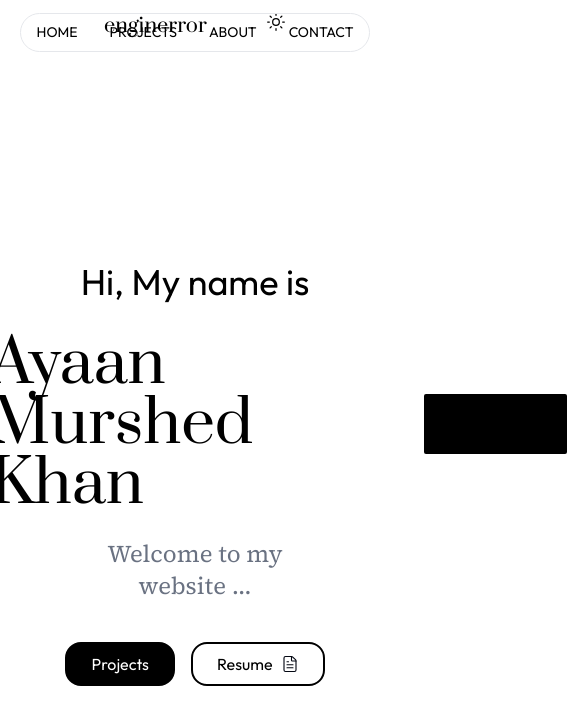
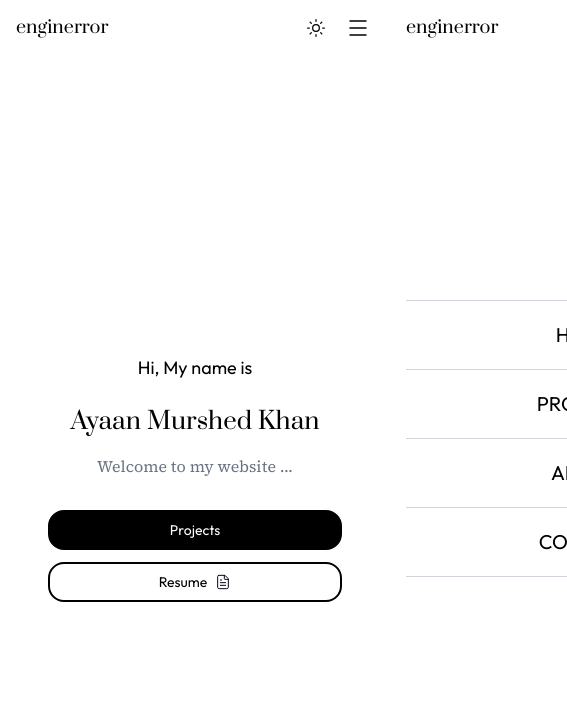
Before and after one commit to enginerror/ayaan, a React (Vite) app: page / in a window 390 px wide. Shown: the top 724 px of the page, 567 px wide, since content can reach past the window. Built offline with nearby package versions, Linux system fonts and the light colour scheme.

Commit message:
home and project page responsive

```diff
--- a/src/App.jsx
+++ b/src/App.jsx
@@ -8,7 +8,7 @@ import FixedNavbar from "./Navbar/FixedNavbar";
 
 function App() {
   return (
-    <div className="outfit px-26">
+    <div className="outfit px-4 sm:px-6 md:px-8 lg:px-12 xl:px-16 2xl:px-24">
       <BrowserRouter>
         <FixedNavbar />
         <Navbar />
--- a/src/Navbar/FixedNavbar.jsx
+++ b/src/Navbar/FixedNavbar.jsx
@@ -1,32 +1,44 @@
-import { Link } from "react-router-dom";
+import { Link, useLocation } from "react-router-dom";
 
 const FixedNavbar = () => {
+  const location = useLocation();
+
   return (
+    <div className="hidden sm:block">
       <div className="w-full flex justify-center items-center relative">
-      <div className="flex justify-center items-center border border-gray-200 fixed mt-16 rounded-full">
+        <div className="flex justify-center items-center border border-gray-200 bg-white/80 backdrop-blur-sm fixed mt-12 sm:mt-14 md:mt-16 rounded-full shadow-sm z-40">
           <Link to="/">
-          <p className="text-[14px] px-4 py-2 rounded-full cursor-pointer uppercase hover:bg-black hover:text-white">
+            <p className={`text-xs sm:text-sm md:text-[14px] px-3 sm:px-4 md:px-5 py-2 rounded-full cursor-pointer uppercase transition-colors duration-200 ${
+              location.pathname === "/" ? "bg-black text-white" : "hover:bg-gray-200 hover:text-black"
+            }`}>
               Home
             </p>
           </Link>
 
           <Link to="/projects">
-          <p className="text-[14px] px-4 py-2 rounded-full cursor-pointer uppercase">
+            <p className={`text-xs sm:text-sm md:text-[14px] px-3 sm:px-4 md:px-5 py-2 rounded-full cursor-pointer uppercase transition-colors duration-200 ${
+              location.pathname === "/projects" ? "bg-black text-white" : "hover:bg-gray-200 hover:text-black"
+            }`}>
               Projects
             </p>
           </Link>
 
           <Link to="/about">
-          <p className="text-[14px] px-4 py-2 rounded-full cursor-pointer uppercase">
+            <p className={`text-xs sm:text-sm md:text-[14px] px-3 sm:px-4 md:px-5 py-2 rounded-full cursor-pointer uppercase transition-colors duration-200 ${
+              location.pathname === "/about" ? "bg-black text-white" : "hover:bg-gray-200 hover:text-black"
+            }`}>
               About
             </p>
           </Link>
 
           <Link to="/contact">
-          <p className="text-[14px] px-4 py-2 rounded-full cursor-pointer uppercase hover:bg-black hover:text-white">
+            <p className={`text-xs sm:text-sm md:text-[14px] px-3 sm:px-4 md:px-5 py-2 rounded-full cursor-pointer uppercase transition-colors duration-200 ${
+              location.pathname === "/contact" ? "bg-black text-white" : "hover:bg-gray-200 hover:text-black"
+            }`}>
               Contact
             </p>
           </Link>
+        </div>
       </div>
     </div>
   );
--- a/src/Navbar/Navbar.jsx
+++ b/src/Navbar/Navbar.jsx
@@ -1,14 +1,80 @@
 import { Link } from "react-router-dom";
 import ThemeToggle from "../components/ThemeToggle";
+import { Menu, X } from "lucide-react";
+import { useState } from "react";
 
 const Navbar = () => {
+  const [open, setOpen] = useState(false);
+
   return (
-    <div className="flex justify-between py-3">
-      <Link to="/" className="prata-regular text-xl">
-        enginerror
-      </Link>
-      <ThemeToggle />
-    </div>
+    <>
+      <div className="flex justify-between items-center py-3 sm:py-4">
+        <Link to="/" className="prata-regular text-lg sm:text-xl md:text-2xl">
+          enginerror
+        </Link>
+        <div className="flex gap-3 sm:gap-4 items-center">
+          <ThemeToggle />
+          <button
+            onClick={() => setOpen(!open)}
+            className="sm:hidden p-1 hover:bg-gray-100 rounded-md transition-colors"
+            aria-label="Toggle menu"
+          >
+            {open ? (
+              <X className="h-6 w-6" strokeWidth={1.5} />
+            ) : (
+              <Menu className="h-6 w-6" strokeWidth={1.5} />
+            )}
+          </button>
+        </div>
+      </div>
+
+      {/* Mobile Menu */}
+      <div
+        className={`sm:hidden fixed inset-0 bg-white z-50 transition-transform duration-300 ease-in-out ${
+          open ? "translate-x-0" : "translate-x-full"
+        }`}
+      >
+        <div className="flex justify-between items-center py-3 px-4">
+          <Link
+            to="/"
+            className="prata-regular text-lg sm:text-xl"
+            onClick={() => setOpen(false)}
+          >
+            enginerror
+          </Link>
+          <button
+            onClick={() => setOpen(false)}
+            aria-label="Close menu"
+            className="p-1 hover:bg-gray-100 rounded-md transition-colors"
+          >
+            <X className="h-6 w-6" strokeWidth={1.5} />
+          </button>
+        </div>
+
+        <div className="flex flex-col justify-center h-[calc(100vh-80px)] px-4">
+          <Link to="/" onClick={() => setOpen(false)}>
+            <div className="text-center text-xl sm:text-2xl uppercase border-t border-gray-300 py-5 hover:bg-black hover:text-white transition-all duration-200">
+              Home
+            </div>
+          </Link>
+          <Link to="/projects" onClick={() => setOpen(false)}>
+            <div className="text-center text-xl sm:text-2xl uppercase border-t border-gray-300 py-5 hover:bg-black hover:text-white transition-all duration-200">
+              Projects
+            </div>
+          </Link>
+          <Link to="/about" onClick={() => setOpen(false)}>
+            <div className="text-center text-xl sm:text-2xl uppercase border-t border-gray-300 py-5 hover:bg-black hover:text-white transition-all duration-200">
+              About
+            </div>
+          </Link>
+          <Link to="/contact" onClick={() => setOpen(false)}>
+            <div className="text-center text-xl sm:text-2xl uppercase border-t border-b border-gray-300 py-5 hover:bg-black hover:text-white transition-all duration-200">
+              Contact
+            </div>
+          </Link>
+        </div>
+      </div>
+    </>
   );
 };
 
--- a/src/components/DevelopmentMessage.jsx
+++ b/src/components/DevelopmentMessage.jsx
@@ -1,7 +1,9 @@
 const DevelopmentMessage = () => {
   return (
-    <div className="mt-45 w-full flex justify-center items-center text-gray-600 text-lg">
-      Development In Progress ...
+    <div className="min-h-[60vh] w-full flex justify-center items-center px-4">
+      <p className="text-gray-600 text-base sm:text-lg md:text-xl text-center">
+        Development In Progress ...
+      </p>
     </div>
   );
 };
--- a/src/components/Line.jsx
+++ b/src/components/Line.jsx
@@ -1,7 +1,7 @@
 const Line = () => {
   return (
-    <div className='w-54 h-[60px] bg-black rounded-xs'></div>
-  )
-}
+    <div className="hidden sm:block w-8 sm:w-12 md:w-16 lg:w-50 h-8 sm:h-10 md:h-12 lg:h-14 xl:h-16 bg-black rounded-sm"></div>
+  );
+};
 
-export default Line
+export default Line;
--- a/src/components/ThemeToggle.jsx
+++ b/src/components/ThemeToggle.jsx
@@ -1,11 +1,14 @@
-import { Sun } from 'lucide-react'
+import { Sun } from "lucide-react";
 
 const ThemeToggle = () => {
   return (
-    <div className='cursor-pointer'>
-      <Sun className='h-5 w-5' strokeWidth={1.5} />
-    </div>
-  )
-}
+    <button
+      className="p-1 sm:p-1.5 hover:bg-gray-100 rounded-md transition-colors cursor-pointer"
+      aria-label="Toggle theme"
+    >
+      <Sun className="h-5 w-5 sm:h-6 sm:w-6" strokeWidth={1.5} />
+    </button>
+  );
+};
 
-export default ThemeToggle
+export default ThemeToggle;
--- /dev/null
+++ b/src/components/TheneLine.jsx
@@ -0,0 +1,7 @@
+const TheneLine = () => {
+  return (
+    <div className="hidden sm:block w-4 sm:w-8 md:w-12 lg:w-16 h-[1.5px] bg-black rounded-sm"></div>
+  );
+};
+
+export default TheneLine;
--- a/src/pages/About.jsx
+++ b/src/pages/About.jsx
@@ -2,8 +2,10 @@ import DevelopmentMessage from "../components/DevelopmentMessage";
 
 const AboutPage = () => {
   return (
-    <div><DevelopmentMessage /></div>
-  )
-}
+    <div className="mt-6 sm:mt-8 md:mt-12">
+      <DevelopmentMessage />
+    </div>
+  );
+};
 
-export default AboutPage
+export default AboutPage;
--- a/src/pages/Contact.jsx
+++ b/src/pages/Contact.jsx
@@ -1,9 +1,11 @@
-import DevelopmentMessage from '../components/DevelopmentMessage'
+import DevelopmentMessage from "../components/DevelopmentMessage";
 
 const ContactPage = () => {
   return (
-    <div><DevelopmentMessage /></div>
-  )
-}
+    <div className="mt-6 sm:mt-8 md:mt-12">
+      <DevelopmentMessage />
+    </div>
+  );
+};
 
-export default ContactPage
+export default ContactPage;
--- a/src/pages/Home.jsx
+++ b/src/pages/Home.jsx
@@ -6,32 +6,36 @@ const HomePage = () => {
   const navigate = useNavigate();
 
   return (
-    <div className="h-screen w-full flex flex-col items-center justify-center">
-      <div>
-        <p className="text-4xl text-center">Hi, My name is</p>
-        <div className="flex items-center gap-6 mt-8">
+    <div className="min-h-screen w-full flex flex-col items-center justify-center px-4 py-8 sm:px-6 md:px-8">
+      <div className="w-full max-w-7xl">
+        <p className="text-lg sm:text-xl md:text-2xl lg:text-3xl text-center">
+          Hi, My name is
+        </p>
+        <div className="flex items-center gap-2 sm:gap-4 md:gap-6 mt-6 sm:mt-8 justify-center flex-wrap sm:flex-nowrap">
           <Line />{" "}
-          <h1 className="prata-regular text-6xl">Ayaan Murshed Khan</h1>{" "}
+          <h1 className="prata-regular text-2xl sm:text-3xl md:text-4xl lg:text-5xl xl:text-6xl text-center whitespace-nowrap">
+            Ayaan Murshed Khan
+          </h1>{" "}
           <Line />
         </div>
       </div>
-      <p className="text-center text-2xl text-gray-500 mt-6 source-serif">
+      <p className="text-center text-base sm:text-lg md:text-xl lg:text-2xl text-gray-500 mt-4 sm:mt-6 source-serif px-4 max-w-3xl">
         Welcome to my website ...
       </p>
-      <div className="w-full flex justify-center items-center gap-4 mt-10">
+      <div className="w-full flex justify-center items-center gap-3 sm:gap-4 mt-8 sm:mt-10 flex-wrap sm:flex-nowrap px-4">
         <button
           onClick={() => navigate("/projects")}
-          className="px-6 py-2 border-2 border-black bg-black text-white rounded-2xl"
+          className="px-4 sm:px-6 py-2 sm:py-2.5 border-2 border-black bg-black text-white rounded-2xl text-sm sm:text-base hover:bg-gray-800 transition-colors w-full sm:w-auto"
         >
           Projects
         </button>
         <button
           onClick={() => window.open("/Ayaan_Resume.pdf", "_blank")}
-          className="px-6 py-2 border-2 border-black rounded-2xl flex gap-2 items-center"
+          className="px-4 sm:px-6 py-2 sm:py-2.5 border-2 border-black rounded-2xl flex gap-2 items-center justify-center text-sm sm:text-base hover:bg-gray-100 transition-colors w-full sm:w-auto"
         >
           Resume{" "}
           <FileText
-            className="h-[18px] w-[18px] text-gray-950"
+            className="h-4 w-4 sm:h-[18px] sm:w-[18px] text-gray-950"
             strokeWidth={1.5}
           />
         </button>
--- a/src/pages/Projects.jsx
+++ b/src/pages/Projects.jsx
@@ -1,9 +1,15 @@
+import TheneLine from "../components/TheneLine";
 import ProjectCard from "../projects/ProjectCard";
 
 const ProjectsPage = () => {
   return (
-    <div className="mt-12 flex flex-wrap gap-3.5">
-     <ProjectCard />
+    <div className="mt-6 sm:mt-8 md:mt-12 pb-8 sm:pb-12">
+      <h1 className="text-2xl sm:text-3xl md:text-4xl font-bold mb-6 sm:mb-8 prata-regular flex items-center gap-3">
+        Projects <TheneLine />
+      </h1>
+      <div className="grid grid-cols-1 sm:grid-cols-2 lg:grid-cols-3 gap-4 sm:gap-5 md:gap-6">
+        <ProjectCard />
+      </div>
     </div>
   );
 };
```
Also changed, not shown: src/projects/ProjectCard.jsx (+15 -13 lines). Lines whose indentation alone changed are shown as unchanged.
